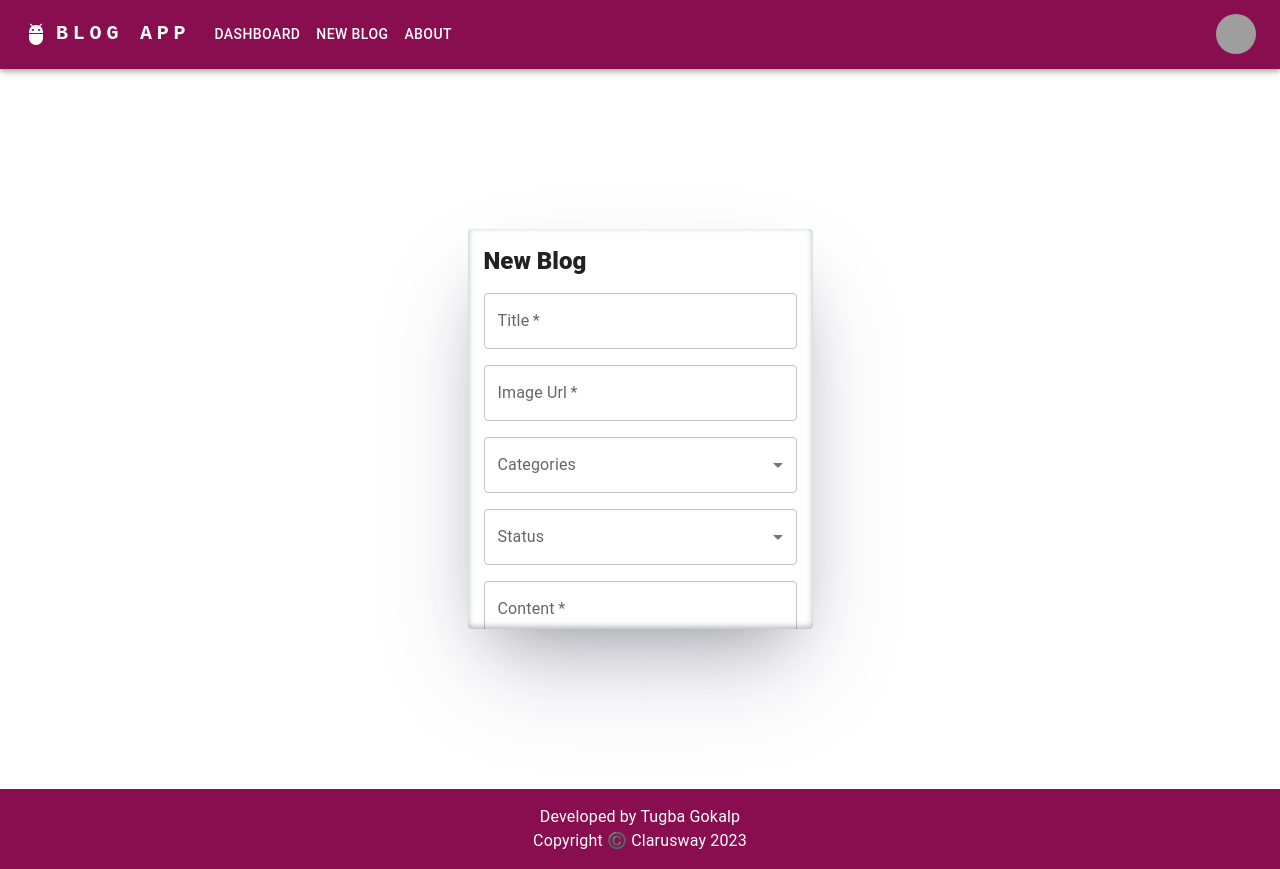
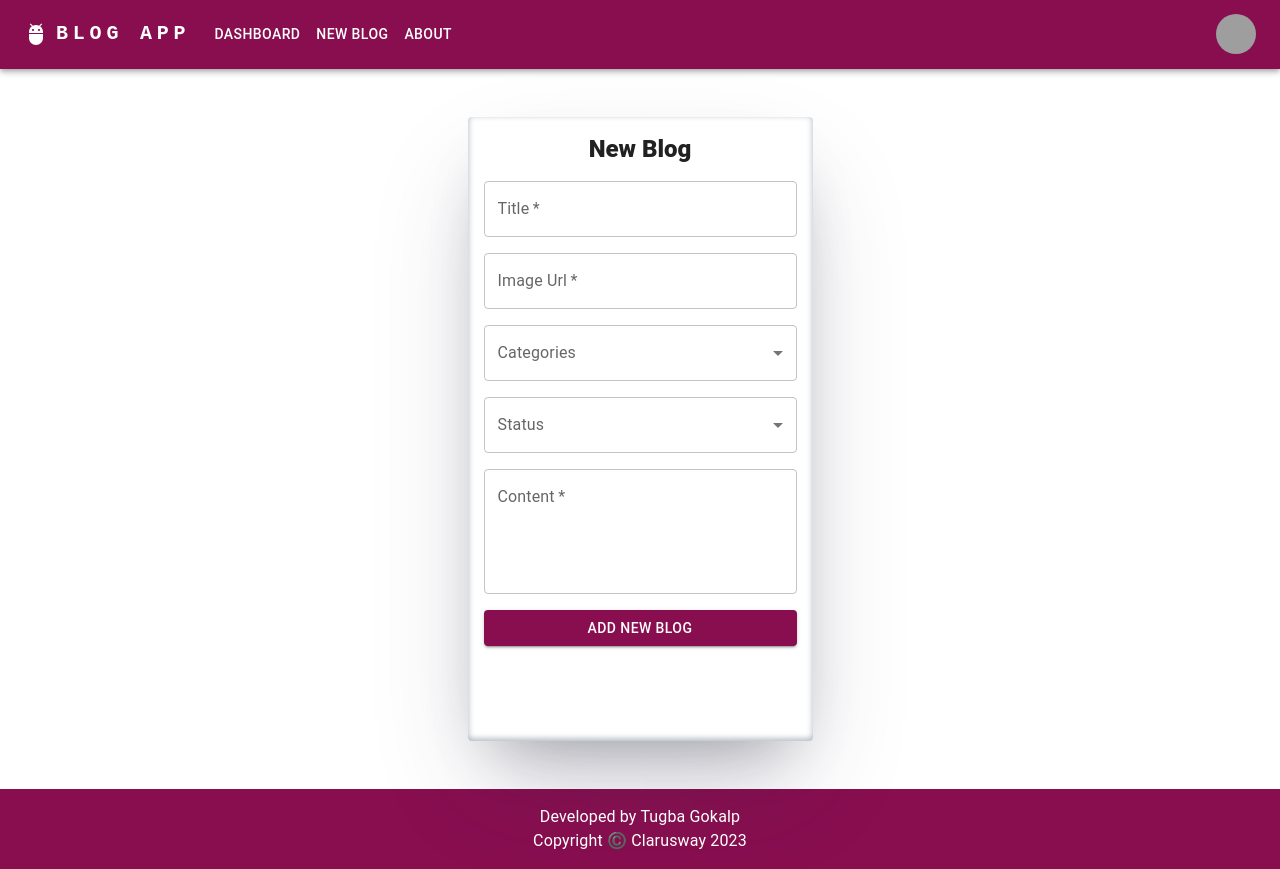
Before and after one commit to TugbaGokalp/blog-app, a React (Create React App) app: page /new-blog in a window 1280 px wide. Built offline with nearby package versions, Linux system fonts and the light colour scheme; grey boxes are pictures that could not be loaded.

Commit message:
new blog form styling settings

```diff
--- a/src/components/blog/BlogCard.jsx
+++ b/src/components/blog/BlogCard.jsx
@@ -10,6 +10,7 @@ import AccountCircleIcon from "@mui/icons-material/AccountCircle";
 import FavoriteIcon from "@mui/icons-material/Favorite";
 import ChatBubbleOutlineIcon from "@mui/icons-material/ChatBubbleOutline";
 import VisibilityIcon from "@mui/icons-material/Visibility";
+import { Link } from "react-router-dom";
 
 export default function BlogCard() {
   const butonStyle = {
@@ -235,7 +236,7 @@ export default function BlogCard() {
                   <span>3</span>
                 </IconButton>
               </Typography>
-              <Button size="small" sx={butonStyle} variant="contained">Read More</Button>
+              <Button size="small" sx={butonStyle} component={Link} to="/detail/1" variant="contained">Read More</Button>
             </CardActions>
           </Card>
         </Grid>
--- a/src/components/blog/BlogForm.jsx
+++ b/src/components/blog/BlogForm.jsx
@@ -17,11 +17,12 @@ const BlogForm = () => {
         display: "flex",
         flexDirection: "column",
         gap: 2,
+         width:"100%"
       }}
       component="form"
-      width="100%"
+
     >
-      <Typography variant="h5" align="left" sx={{ fontWeight: 900 }}>
+      <Typography variant="h5" align="center" sx={{ fontWeight: 800 }}>
         New Blog
       </Typography>
 
@@ -50,6 +51,7 @@ const BlogForm = () => {
           //value={age}
           label="Categories"
           //onChange={handleChange}
+
         >
           <MenuItem value={10}>Trivia</MenuItem>
           <MenuItem value={20}>Travel</MenuItem>
--- a/src/pages/NewBlog.jsx
+++ b/src/pages/NewBlog.jsx
@@ -18,7 +18,7 @@ const NewBlog = () => {
           sx={{
             p: 2,
             maxWidth: 345,
-            height: "50vh",
+            height: "78vh",
             display: "flex",
             flexDirection: "column",
             alignItems: "center",
--- a/src/router/AppRouter.jsx
+++ b/src/router/AppRouter.jsx
@@ -1,27 +1,27 @@
-import React from 'react'
-import { Route, BrowserRouter as Router, Routes} from 'react-router-dom'
-import Dashboard from '../pages/Dashboard'
-import Navbar from '../components/Navbar'
-import Footer from '../components/Footer'
-import About from '../pages/About'
-import NewBlog from '../pages/NewBlog'
-import Detail from '../pages/Detail'
+import React from "react";
+import { Route, BrowserRouter as Router, Routes } from "react-router-dom";
+import Dashboard from "../pages/Dashboard";
+import Navbar from "../components/Navbar";
+import Footer from "../components/Footer";
+import About from "../pages/About";
+import NewBlog from "../pages/NewBlog";
+import Detail from "../pages/Detail";
 
 const AppRouter = () => {
   return (
     <div>
-        <Router>
-            <Navbar/>
-            <Routes>
-                <Route path='/' element={<Dashboard/>}/>
-                <Route path='/about' element={<About/>}/>
-                <Route path='/new-blog' element={<NewBlog/>}/>
-                <Route path='/detail:id' element={<Detail/>}/>
-            </Routes>
-            <Footer/>
-        </Router>
+      <Router>
+        <Navbar />
+        <Routes>
+          <Route path="/" element={<Dashboard />} />
+          <Route path="/about" element={<About />} />
+          <Route path="/new-blog" element={<NewBlog />} />
+          <Route path="/detail/:id" element={<Detail />} />
+        </Routes>
+        <Footer />
+      </Router>
     </div>
-  )
-}
+  );
+};
 
-export default AppRouter
+export default AppRouter;
```
Also changed, not shown: src/hooks/useAuthCall.jsx (added).
